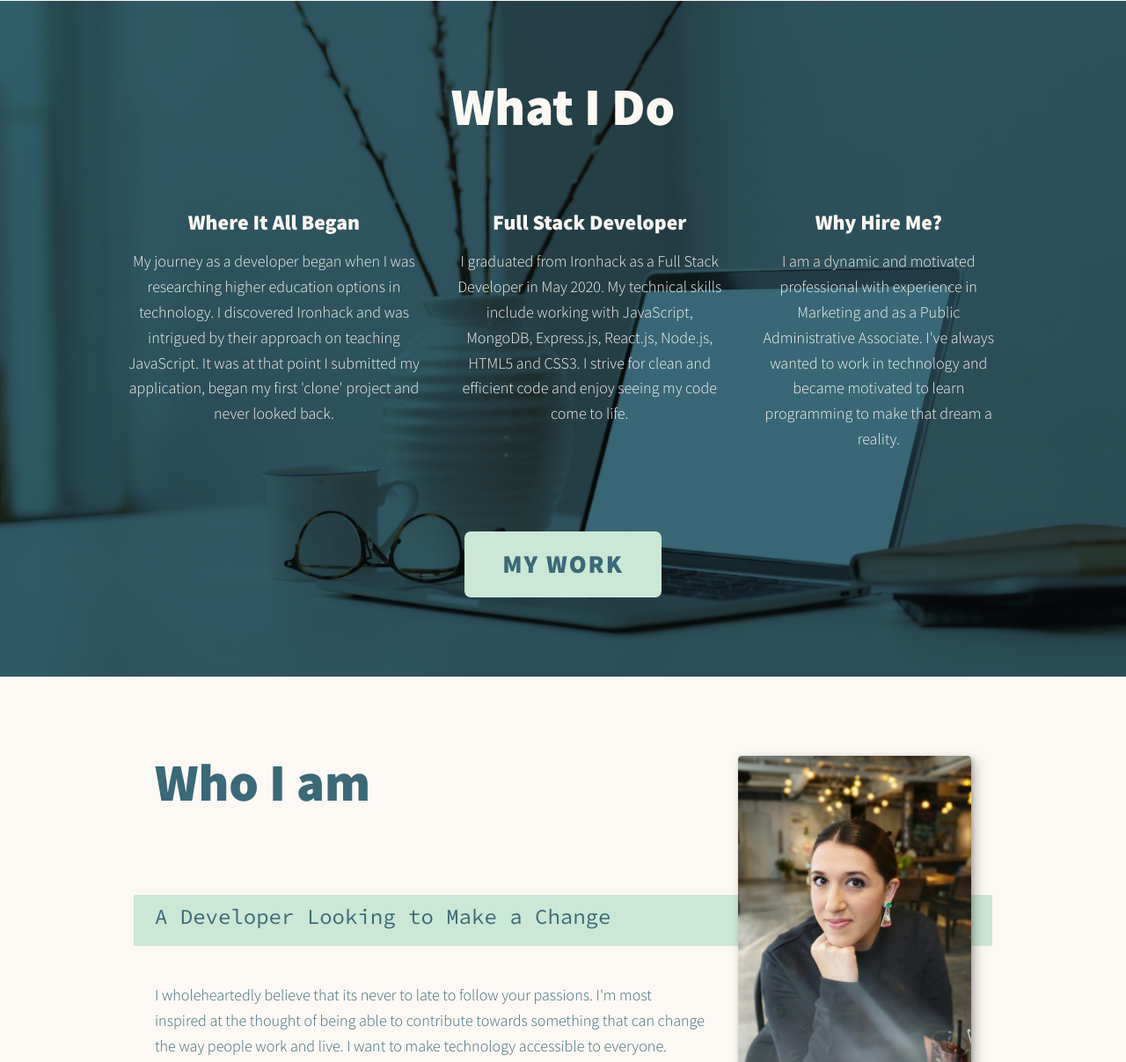
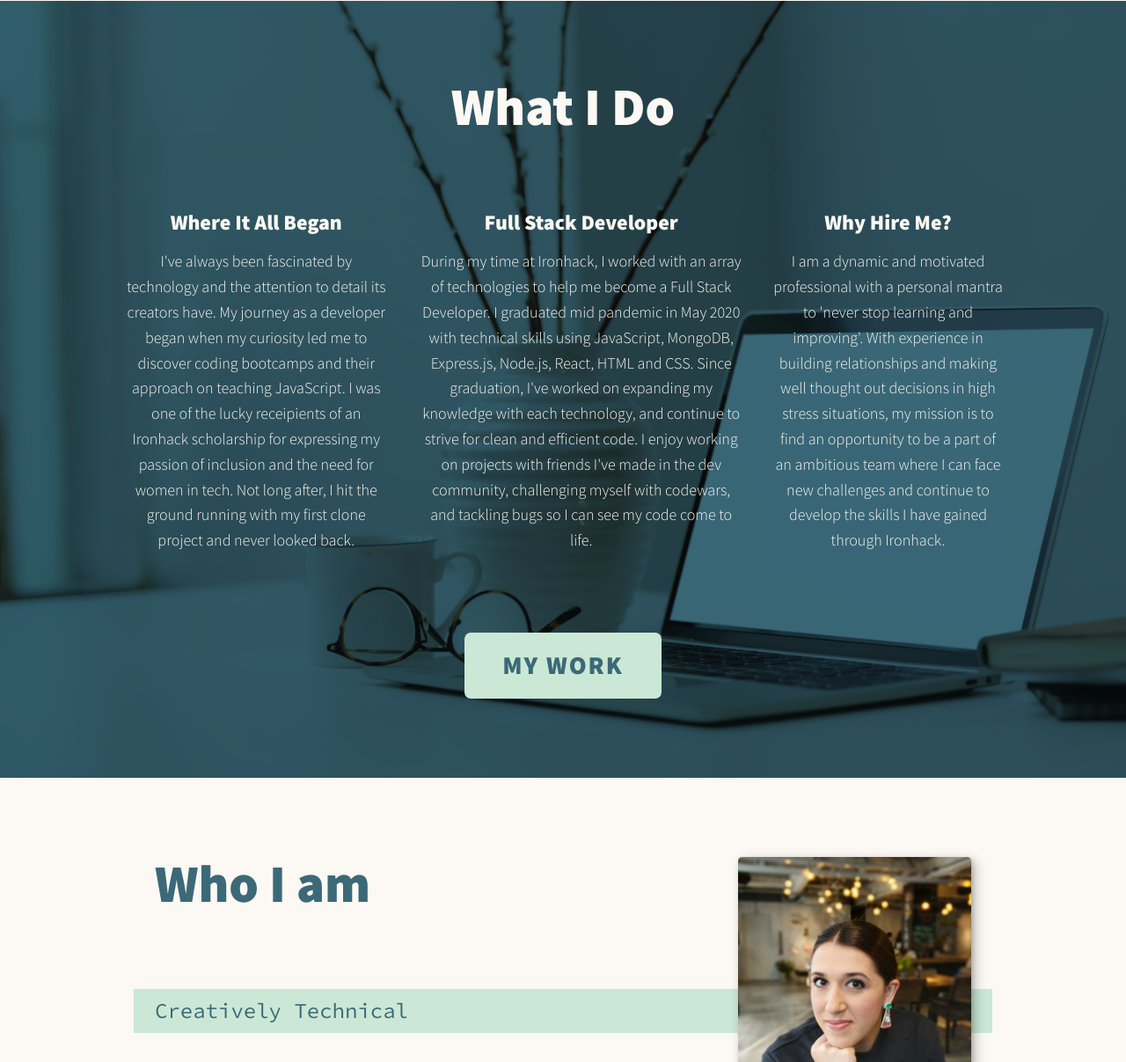
Before and after one commit to KaylaMM/portfolio-site, a plain HTML site: page index.html in a window 1280 px wide. Shown: the part 541-1748 px from the top of the page at 88% size. Drawn offline with nearby package versions, Linux system fonts and the light colour scheme.

Commit message:
saving updates

```diff
--- a/index.html
+++ b/index.html
@@ -48,7 +48,7 @@
     <!-- Introduction -->
     <section class="intro" id="home">
       <h1 class="section__title section__title--intro">
-        Hi, I am <strong> Kayla Martinez</strong>
+        Hi, I'm <strong> Kayla Martinez</strong>
       </h1>
       <p class="section__subtitle section__subtitle--intro">full stack dev</p>
       <img
@@ -65,29 +65,37 @@
         <div class="service">
           <h3>Where It All Began</h3>
           <p>
-            My journey as a developer began when I was researching higher
-            education options in technology. I discovered Ironhack and was
-            intrigued by their approach on teaching JavaScript. It was at that
-            point I submitted my application, began my first 'clone' project and
-            never looked back.
+            I've always been fascinated by technology and the attention to
+            detail its creators have. My journey as a developer began when my
+            curiosity led me to discover coding bootcamps and their approach on
+            teaching JavaScript. I was one of the lucky receipients of an
+            Ironhack scholarship for expressing my passion of inclusion and the
+            need for women in tech. Not long after, I hit the ground running
+            with my first clone project and never looked back.
           </p>
         </div>
         <div class="service">
           <h3>Full Stack Developer</h3>
           <p>
-            I graduated from Ironhack as a Full Stack Developer in May 2020. My
-            technical skills include working with JavaScript, MongoDB,
-            Express.js, React.js, Node.js, HTML5 and CSS3. I strive for clean
-            and efficient code and enjoy seeing my code come to life.
+            During my time at Ironhack, I worked with an array of technologies
+            to help me become a Full Stack Developer. I graduated mid pandemic
+            in May 2020 with technical skills using JavaScript, MongoDB,
+            Express.js, Node.js, React, HTML and CSS. Since graduation, I've
+            worked on expanding my knowledge with each technology, and continue
+            to strive for clean and efficient code. I enjoy working on projects
+            with friends I've made in the dev community, challenging myself with
+            codewars, and tackling bugs so I can see my code come to life.
           </p>
         </div>
         <div class="service">
           <h3>Why Hire Me?</h3>
           <p>
-            I am a dynamic and motivated professional with experience in
-            Marketing and as a Public Administrative Associate. I've always
-            wanted to work in technology and became motivated to learn
-            programming to make that dream a reality.
+            I am a dynamic and motivated professional with a personal mantra to
+            'never stop learning and improving'. With experience in building
+            relationships and making well thought out decisions in high stress
+            situations, my mission is to find an opportunity to be a part of an
+            ambitious team where I can face new challenges and continue to
+            develop the skills I have gained through Ironhack.
           </p>
         </div>
       </div>
@@ -98,7 +106,7 @@
     <section class="about-me" id="about">
       <h2 class="section__title section__title--about">Who I am</h2>
       <p class="section__subtitle section__subtitle--about">
-        A Developer Looking to Make a Change
+        Creatively Technical
       </p>
 
       <div class="about-me__body">
@@ -106,7 +114,9 @@
           I wholeheartedly believe that its never to late to follow your
           passions. I'm most inspired at the thought of being able to contribute
           towards something that can change the way people work and live. I want
-          to make technology accessible to everyone.
+          to make technology accessible to everyone. When I'm not at my computer
+          you can usually catch me on the beach, riding my bike, cooking,
+          traveling, and keeping up with current events.
         </p>
         <p></p>
       </div>
```
